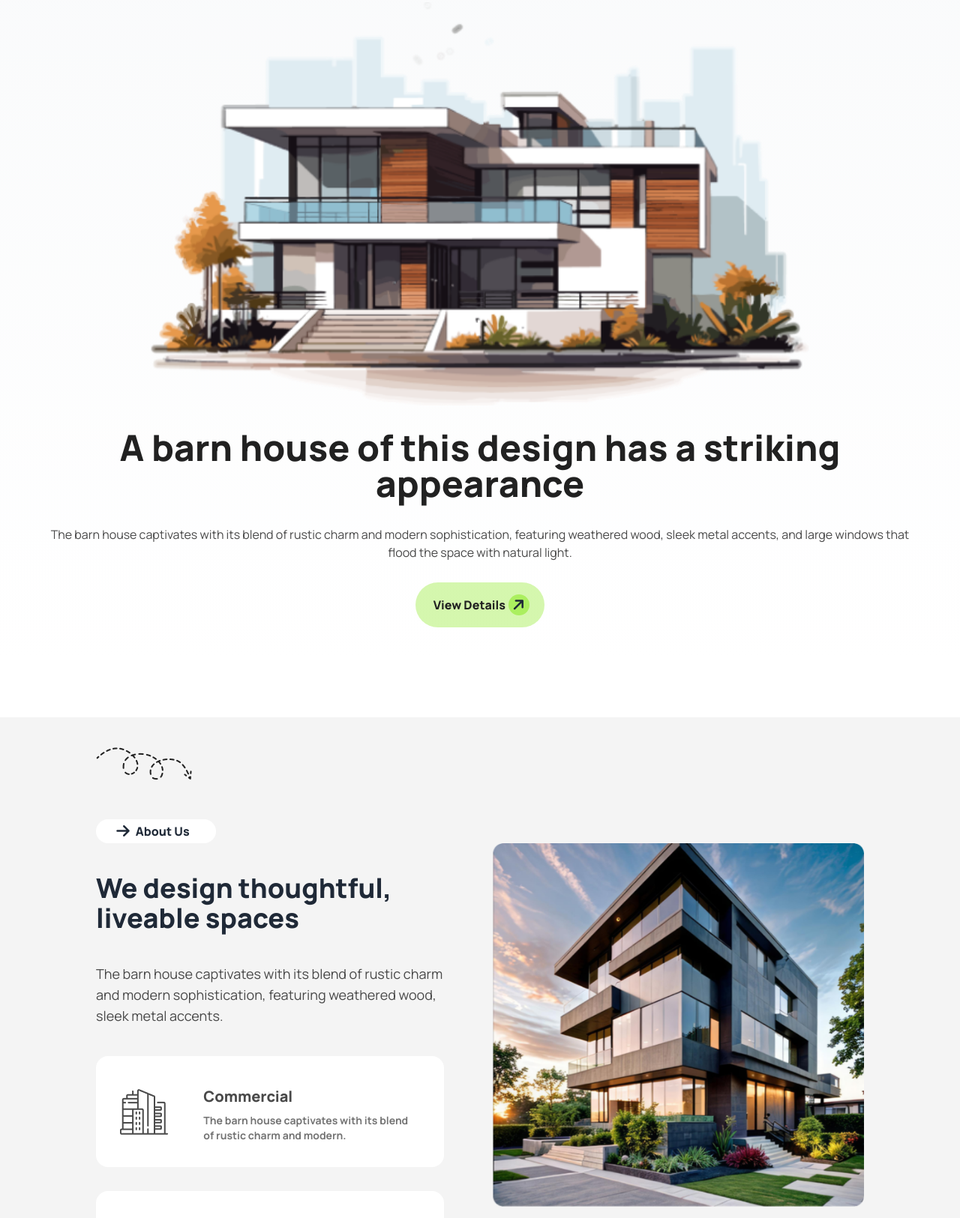
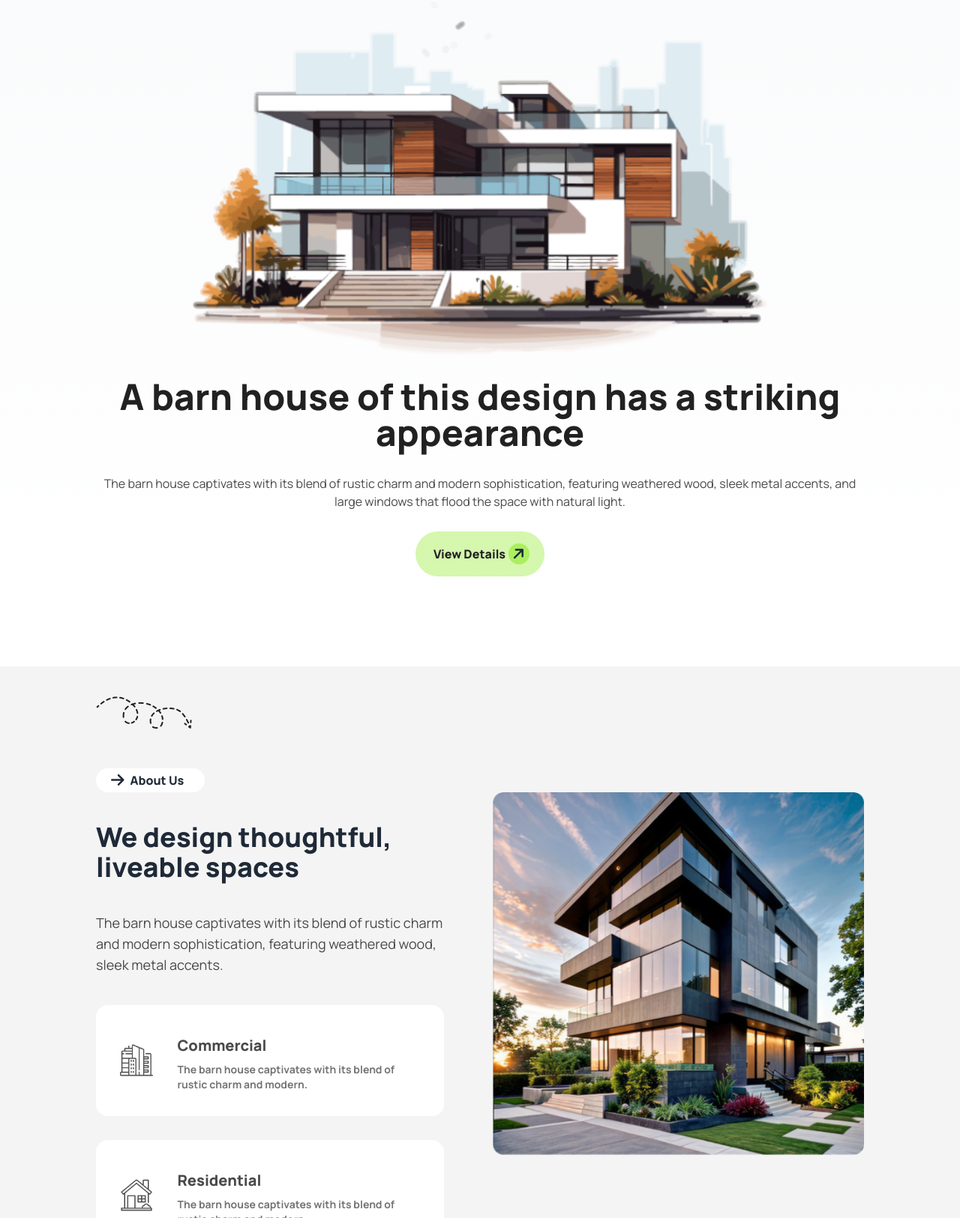
Before and after one commit to rabbi8535/Assignment-3, a plain HTML site: page index.html in a window 1280 px wide. Shown: the part 137-1762 px from the top of the page at 75% size. Drawn offline with nearby package versions, Linux system fonts and the light colour scheme.

Commit message:
some bug fixex in property section

```diff
--- a/index.html
+++ b/index.html
@@ -22,7 +22,7 @@
 
 <body class="font-manrope overflowx-hidden  ">
     <header class="bg-gradient-to-b from-gray-50 to-white">
-        <nav class="w-11/12 mx-auto ">
+        <nav class="w-4/5 mx-auto ">
             <div class="navbar py-6 ">
                 <div class=" navbar-start ">
                     <span class="w-7 h-7 text-center bg-arrow rounded-full flex justify-center items-center"><i
@@ -78,7 +78,7 @@
                 </div>
             </div>
         </nav>
-        <div class="w-11/12 mx-auto grid cols-4 place-content-center place-items-center gap-4 py-10 text-center ">
+        <div class="w-4/5 mx-auto grid cols-4 place-content-center place-items-center gap-4 py-10 text-center ">
             <div class="w-3/4 ">
                 <img class="w-full" src="assets/banner.png" alt="home">
             </div>
@@ -97,13 +97,13 @@
         </div>
     </header>
     <main class="">
-        <section class="property w-full bg-section">
+        <section class="property w-full mx-auto bg-section">
             <div class=" container w-4/5 mx-auto my-20 py-10 grid grid-cols-1 place-content-center place-items-center lg:grid-cols-2  gap-8  ">
                <div class="sub-container grid grid-cols-1 lg:mr-4 gap-10 place-content-center place-items-center lg:place-items-start  ">
                 <div class="hidden lg:grid">
                     <img src="assets/Vector.png" alt="">
                 </div>
-                <div class="w-40 h-4 flex justify-center items-center mt-3 bg-arrow_2 px-5  py-4 rounded-3xl bg-section_1  text-center  ">
+                <div class="max-w-40 max-h-4 flex justify-center items-center mt-3 bg-arrow_2 px-5  py-4 rounded-3xl bg-section_1  text-center  ">
                     <span class=" text-center flex justify-center items-center"><i
                         class="fa-solid fa-arrow-right text-xl text-[rgb(28, 28, 28)] "></i>
                 </span>
@@ -112,25 +112,26 @@
                 </div>
                 <h1 class="text-center lg:text-left l text-2xl md:text-3xl lg:text-4xl font-extrabold">We design thoughtful, liveable spaces</h1>
                 <p class="text-center text-sm lg:text-left lg:text-lg text-txt_2">The barn house captivates with its blend of rustic charm and modern sophistication, featuring weathered wood, sleek metal accents.</p>
-                <div class="sub-2 grid lg:grid-cols-1 gap-8 md:grid-cols-2">
-                    <div class="flex gap-8 bg-section_1 p-8 lg:justify-center lg:items-center rounded-2xl mr-4">
-                        <div class="w-32 " >
+                <div class="sub-2 grid grid-cols-1 gap-8 lg:grid-cols-1 md:grid-cols-2">
+                    <div class="flex gap-8 bg-section_1 p-4 md:p-7 lg:p-8 lg:justify-center lg:items-center rounded-2xl lg:mr-4">
+                        <div class="w-32 lg:w-auto " >
                             <img src="assets/commercial.png" alt="">
                         </div>
                         <div>
-                            <h1 class="text-txt_2 my-2 font-extrabold text-xl">Commercial</h1>
+                            <h1 class="text-txt_2 my-2 font-extrabold text-xl -">Commercial</h1>
                             <p class="text-sm text-section_2 font-bold">The barn house captivates with its blend of rustic charm and modern. </p>
                         </div>
                     </div>
-                    <div class="flex gap-8 bg-section_1 p-8 lg:justify-center lg:items-center rounded-2xl mr-4">
-                        <div class="w-32">
+                    <div class="flex gap-8 bg-section_1 p-4 md:p-7 lg:p-8 lg:justify-center lg:items-center rounded-2xl lg:mr-4">
+                        <div class="w-32 lg:w-auto " >
                             <img src="assets/residential.png" alt="">
                         </div>
                         <div>
-                            <h1 class="text-txt_2 my-2 font-extrabold text-xl">Residential</h1>
+                            <h1 class="text-txt_2 my-2 font-extrabold text-xl -">Residential</h1>
                             <p class="text-sm text-section_2 font-bold">The barn house captivates with its blend of rustic charm and modern. </p>
                         </div>
                     </div>
+
                 </div>
                </div>
                <div class="grid grid-cols-1 place-content-center place-items-center">
@@ -138,6 +139,7 @@
                </div>
             </div>
         </section>
+
     </main>
     <footer></footer>
 </body>
```
